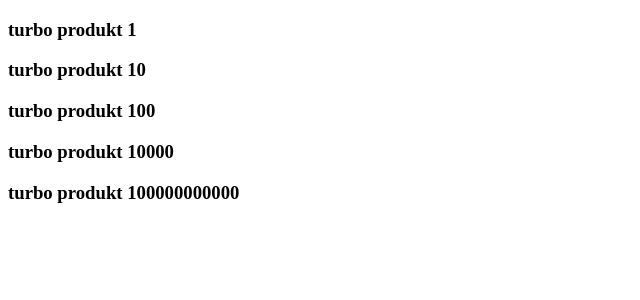
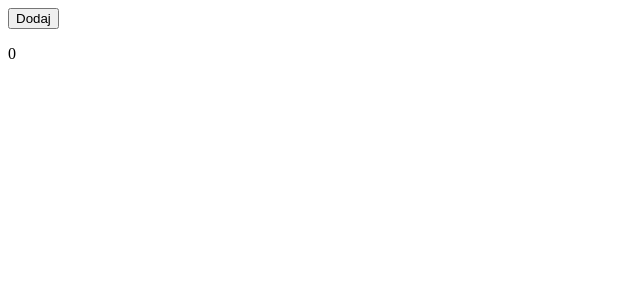
Before and after one commit to Ablaszak/WDAI, a React (Vite) app in the folder lab5-project/: page / in a window 1280 px wide. Shown: the top 300 px of the page, without its empty margins (0-640 px from the left). Built offline with nearby package versions, Linux system fonts and the light colour scheme.

Commit message:
finished 2.1

```diff
--- a/lab5-project/src/App.tsx
+++ b/lab5-project/src/App.tsx
@@ -1,7 +1,7 @@
-    import NowyKoszyk from './components/koszyk/NowyKoszyk.tsx'
+    import Licznik from './components/liczniki/Licznik.tsx'
 
 function App() {
-    return <NowyKoszyk/>;
+    return <Licznik/>;
 }
 
 export default App
--- /dev/null
+++ b/lab5-project/src/components/liczniki/Licznik.tsx
@@ -0,0 +1,23 @@
+import {useState} from "react";
+
+export default function Licznik(){
+    //let value=0;
+    const [value, setValue] = useState(0);
+
+    function Przycisk(){
+        function handleClick(){
+            setValue(value + 1);
+        }
+        return(
+            <button onClick={handleClick}>Dodaj</button>
+        )
+    }
+
+    return(<>
+            <Przycisk/>
+            <p>{value}</p>
+    </>)
+    // ESLint krzyczy na mnie, że nie powinno się tak robić,
+    // ale zaraz przeniosę licznik do innego komponentu więc powinno być git
+
+}
```
